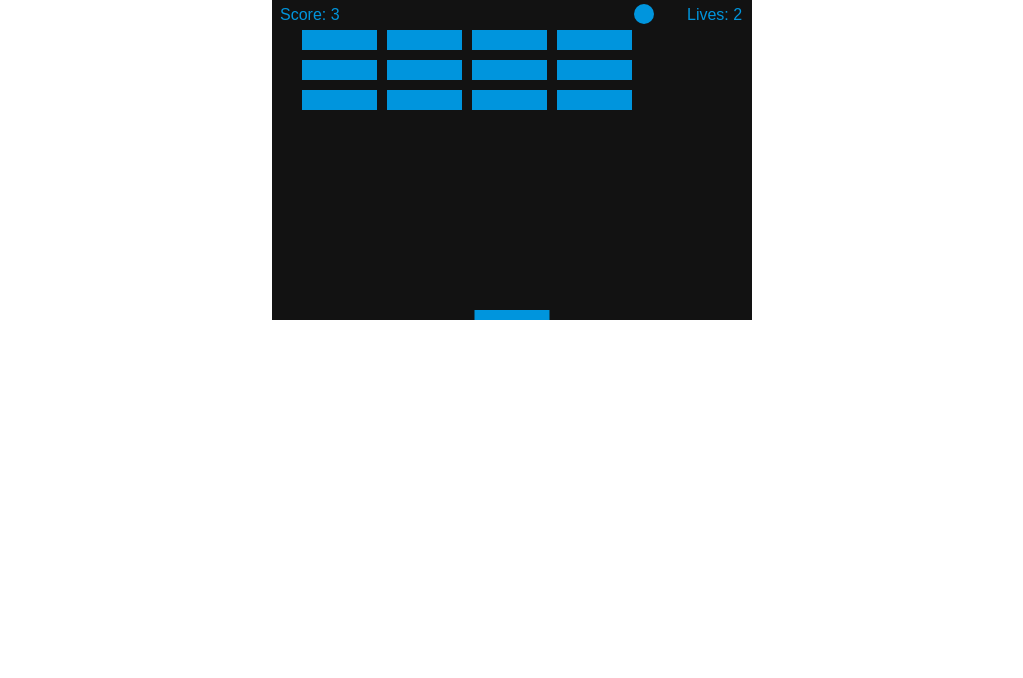
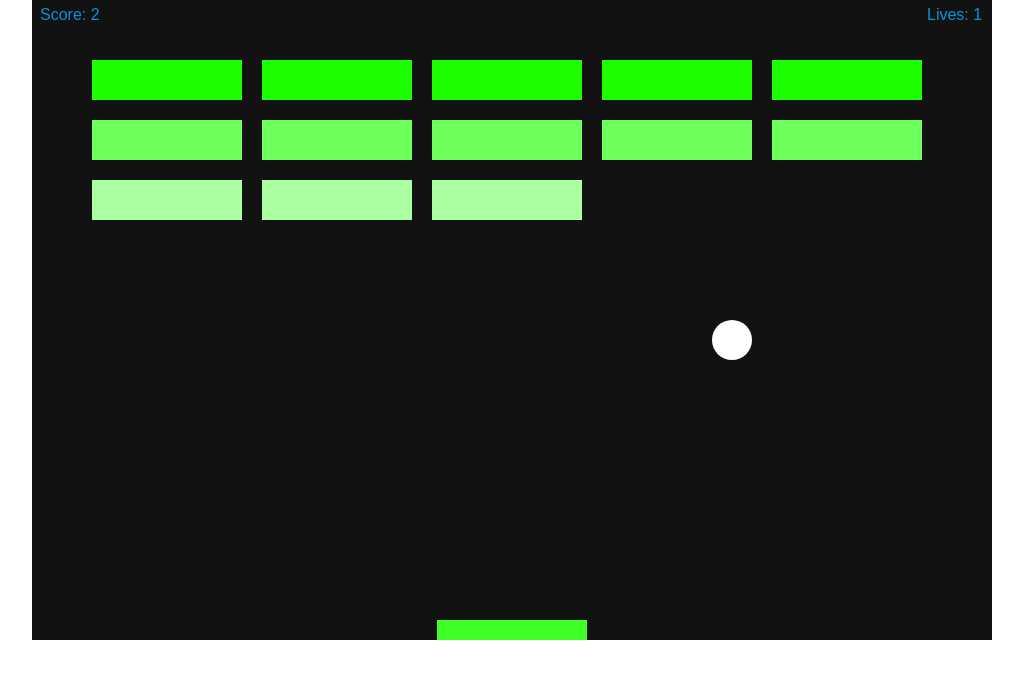
Before and after one commit to apologeticaly/breakout, a website: page index.html in a window 1280 px wide. Shown: the whole page, without its empty margins (128-1151 px from the left). Drawn offline with Linux system fonts and the light colour scheme.

Commit message:
added challenge

```diff
--- a/index.html
+++ b/index.html
@@ -10,7 +10,7 @@
 </head>
 <body>
 
-<canvas id="myCanvas" width="480" height="320"></canvas>
+<canvas id="myCanvas" width="960" height="640"></canvas>
 
 <script src="scripts.js"></script>
 
--- a/scripts.js
+++ b/scripts.js
@@ -1,23 +1,23 @@
 /* eslint-disable no-alert */
 const canvas = document.getElementById('myCanvas');
 const ctx = canvas.getContext('2d');
-const ballRadius = 10;
+const ballRadius = 10*2;
 let x = canvas.width / 2;
-let y = canvas.height - 30;
-let dx = 2;
-let dy = -2;
-const paddleHeight = 10;
-const paddleWidth = 75;
+let y = canvas.height - 200;
+let dx = 5;
+let dy = -5;
+const paddleHeight = 10*2;
+const paddleWidth = 75*2;
 let paddleX = (canvas.width - paddleWidth) / 2;
 let rightPressed = false;
 let leftPressed = false;
 const brickRowCount = 5;
 const brickColumnCount = 3;
-const brickWidth = 75;
-const brickHeight = 20;
-const brickPadding = 10;
-const brickOffsetTop = 30;
-const brickOffsetLeft = 30;
+const brickWidth = 75*2;
+const brickHeight = 20*2;
+const brickPadding = 10*2;
+const brickOffsetTop = 30*2;
+const brickOffsetLeft = 30*2;
 let score = 0;
 let lives = 3;
 
@@ -61,7 +61,7 @@ function collisionDetection() {
     for (let r = 0; r < brickRowCount; r += 1) {
       const b = bricks[c][r];
       if (b.status === 1) {
-        if (x > b.x && x < b.x + brickWidth && y > b.y && y < b.y + brickHeight) {
+        if (x > b.x && x < b.x + brickWidth && y > b.y && y < b.y + brickHeight + 20) {
           dy = -dy;
           b.status = 0;
           score += 1;
@@ -78,17 +78,27 @@ function collisionDetection() {
 function drawBall() {
   ctx.beginPath();
   ctx.arc(x, y, ballRadius, 0, Math.PI * 2);
-  ctx.fillStyle = '#0095DD';
+
+  if (score < 5) {
+    ctx.fillStyle = '#fff';
+  } else if (score > 5 || score > 13) {
+    ctx.fillStyle = '#121212';
+  } else {
+    ctx.fillStyle = '#fff';
+  }
+
   ctx.fill();
   ctx.closePath();
 }
+
 function drawPaddle() {
   ctx.beginPath();
   ctx.rect(paddleX, canvas.height - paddleHeight, paddleWidth, paddleHeight);
-  ctx.fillStyle = '#0095DD';
+  ctx.fillStyle = '#3FFF26';
   ctx.fill();
   ctx.closePath();
 }
+
 function drawBricks() {
   for (let c = 0; c < brickColumnCount; c += 1) {
     for (let r = 0; r < brickRowCount; r += 1) {
@@ -99,18 +109,42 @@ function drawBricks() {
         bricks[c][r].y = brickY;
         ctx.beginPath();
         ctx.rect(brickX, brickY, brickWidth, brickHeight);
-        ctx.fillStyle = '#0095DD';
+
+        if (c === 0) {
+          ctx.fillStyle = '#1DFF00';
+        } else if (c === 1) {
+          ctx.fillStyle = '#6DFF5A';
+        } else {
+          ctx.fillStyle = '#ABFFA0';
+        }
+
+        // switch (r) {
+        //   case 0:
+        //     // color A
+        //     break
+        //   case 1:
+        //       // color B
+        //     break
+        //   case 2:
+        //     // color C
+        //     break
+        //   default:
+        //     // color D
+        // }
+
         ctx.fill();
         ctx.closePath();
       }
     }
   }
 }
+
 function drawScore() {
   ctx.font = '16px Arial';
   ctx.fillStyle = '#0095DD';
   ctx.fillText(`Score: ${score}`, 8, 20);
 }
+
 function drawLives() {
   ctx.font = '16px Arial';
   ctx.fillStyle = '#0095DD';
@@ -131,7 +165,7 @@ function draw() {
   }
   if (y + dy < ballRadius) {
     dy = -dy;
-  } else if (y + dy > canvas.height - ballRadius) {
+  } else if (y + dy > canvas.height - (ballRadius + 10)) {
     if (x > paddleX && x < paddleX + paddleWidth) {
       dy = -dy;
     } else {
@@ -141,9 +175,9 @@ function draw() {
         document.location.reload();
       } else {
         x = canvas.width / 2;
-        y = canvas.height - 30;
-        dx = 3;
-        dy = -3;
+        y = canvas.height - 80;
+        dx = 5;
+        dy = -5;
         paddleX = (canvas.width - paddleWidth) / 2;
       }
     }
```
